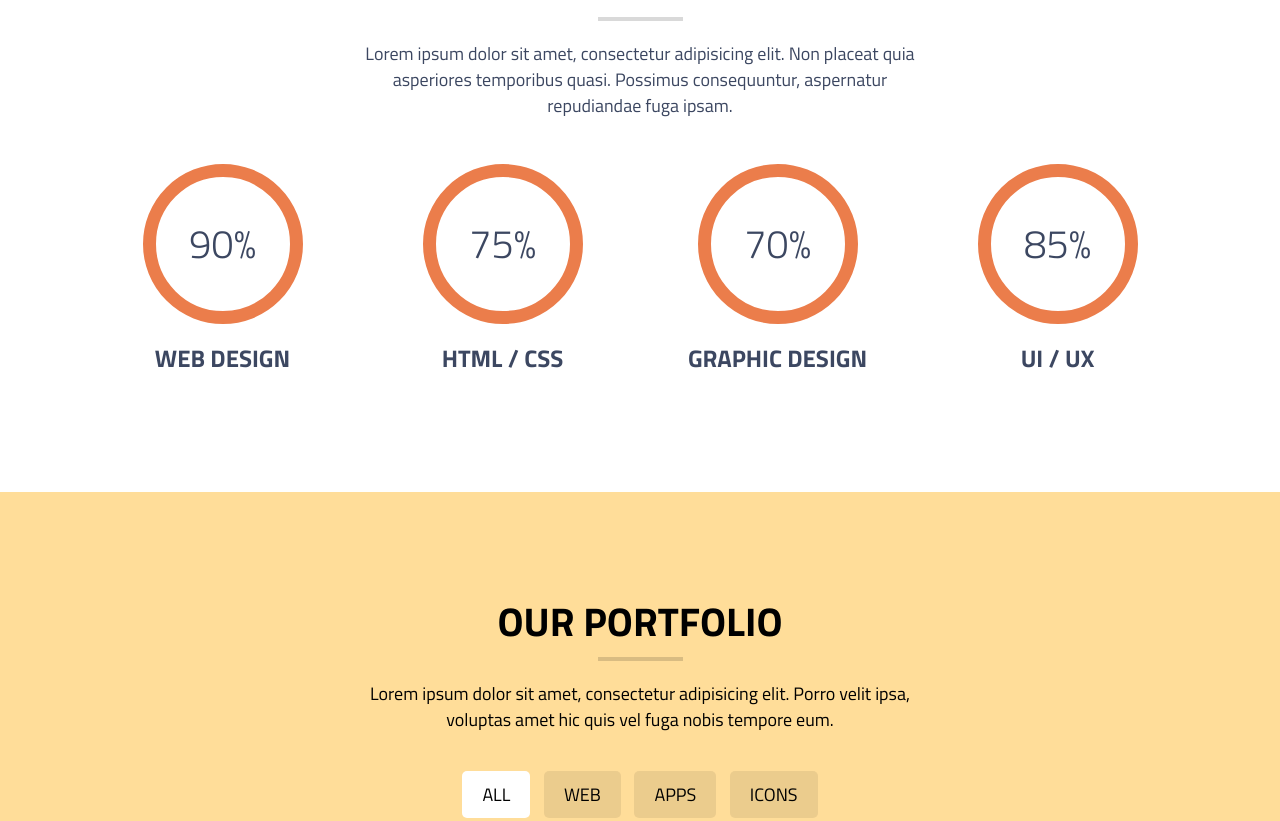
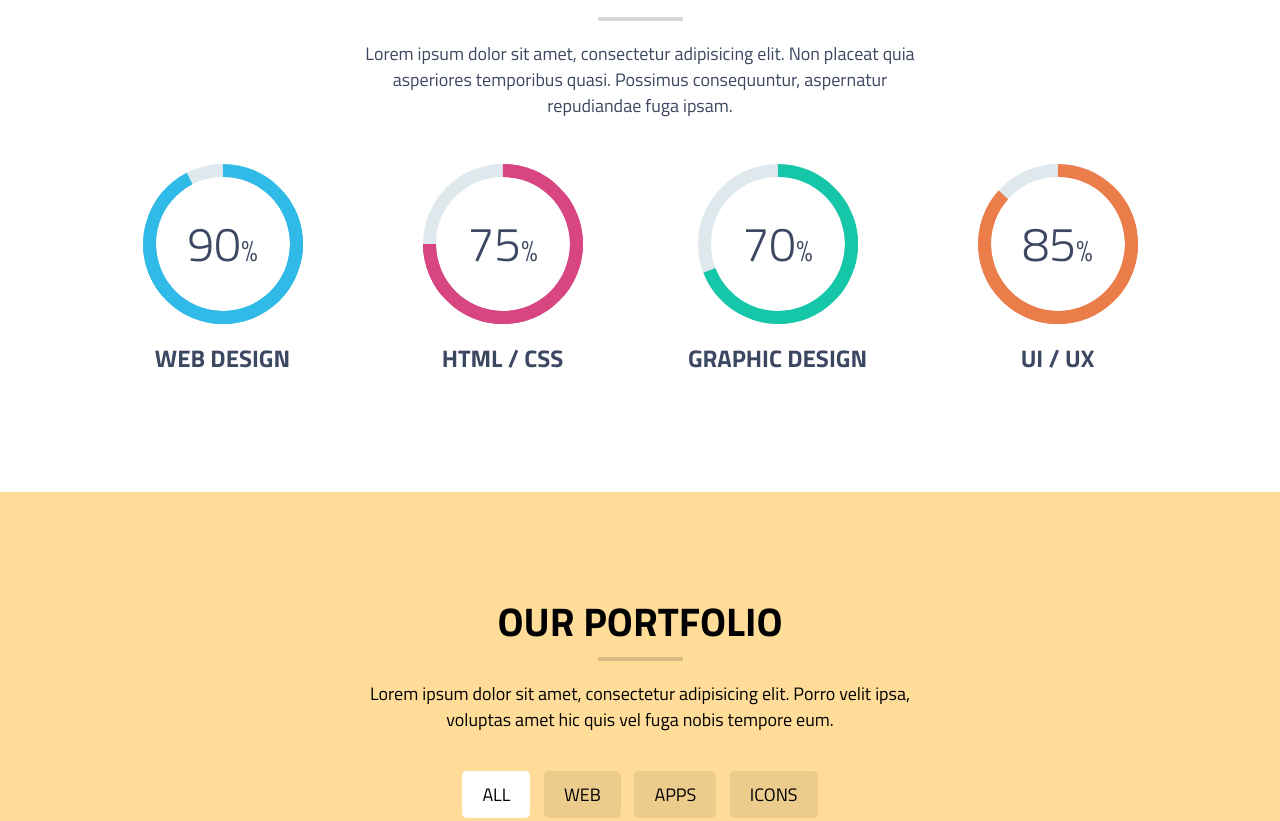
Before and after one commit to MhMadHamster/CudaSinglePage, a plain HTML site: page main.html in a window 1280 px wide. Shown: the part 2444-3265 px from the top of the page. Drawn offline with Linux system fonts and the light colour scheme.

Commit message:
skills circles

```diff
--- a/css/style.css
+++ b/css/style.css
@@ -291,15 +291,86 @@ h1 {
 
 .skill {
 	text-align: center;
-	line-height: 134px;
+	line-height: 160px;
 	display: block;
 	margin: 25px auto;
 	font-weight: 300;
-	font-size: 40px;
+	font-size: 48px;
 	width: 160px;
 	height: 160px;
-	border: 13px solid #eb7d4b;
 	border-radius: 50%;
+	position: relative;
+	letter-spacing: 20;
+}
+
+.skill > span {
+	font-size: 30px;
+}
+
+.circle {
+	position: relative;
+}
+
+.arc {
+	margin: auto;
+	top: 0;
+	left: 0;
+	bottom: 0;
+	right: 0;
+	width: 160px;
+	height: 160px;
+	border-radius: 100%;
+	border: 13px solid;
+	position: absolute;
+	display: block;
+}
+
+.arc_bg {
+	border-color: #DFE8ED;
+}
+
+/* Ninety */
+.arc_start_ninety {
+	border-color:transparent #30bae7 #30bae7 #30bae7;
+	transform: rotate(378deg);
+}
+
+.arc_end_ninety {
+	border-color:transparent #30bae7 #30bae7 #30bae7;
+	transform: rotate(315deg);
+}
+
+/* Seventy-five */
+.arc_start_seventyfive {
+	border-color:transparent #D74680 #D74680 #D74680;
+	transform: rotate(315deg);
+}
+
+.arc_end_seventyfive {
+	border-color:transparent #D74680 #D74680 #D74680;
+	transform: rotate(315deg);
+}
+
+/* Seventy */
+.arc_start_seventy {
+	border-color:transparent transparent #15C7A8 #15C7A8;
+	transform: rotate(294deg);
+}
+
+.arc_end_seventy {
+	border-color:transparent #15C7A8 #15C7A8 transparent;
+	transform: rotate(315deg);
+}
+
+/* Eighty-five */
+.arc_start_eightyfive {
+	border-color:transparent #EB7D4B #EB7D4B #EB7D4B;
+	transform: rotate(357deg);
+}
+
+.arc_end_eightyfive {
+	border-color:transparent #EB7D4B #EB7D4B #EB7D4B;
+	transform: rotate(315deg);
 }
 
 /* Main > Portfolio */
--- a/main.html
+++ b/main.html
@@ -236,22 +236,42 @@
 				<div class="row">
 
 					<div class="col-1">
-						<p class="skill dark">90%</p>
+						<div class="circle">
+							<div class="arc arc_bg"></div>
+							<div class="arc arc_start_ninety"></div>
+							<div class="arc arc_end_ninety"></div>
+							<p class="skill dark">90<span class="dark">%</span></p>
+						</div>
 						<h3 class="dark">Web Design</h3>
 					</div>
 
 					<div class="col-1">
-						<p class="skill dark">75%</p>
+						<div class="circle">
+							<div class="arc arc_bg"></div>
+							<div class="arc arc_start_seventyfive"></div>
+							<div class="arc arc_end_seventyfive"></div>
+							<p class="skill dark">75<span class="dark">%</span></p>
+						</div>
 						<h3 class="dark">Html / Css</h3>
 					</div>
 
 					<div class="col-1">
-						<p class="skill dark">70%</p>
+						<div class="circle">
+							<div class="arc arc_bg"></div>
+							<div class="arc arc_start_seventy"></div>
+							<div class="arc arc_end_seventy"></div>
+							<p class="skill dark">70<span class="dark">%</span></p>
+						</div>
 						<h3 class="dark">Graphic Design</h3>
 					</div>
 
 					<div class="col-1">
-						<p class="skill dark">85%</p>
+						<div class="circle">
+							<div class="arc arc_bg"></div>
+							<div class="arc arc_start_eightyfive"></div>
+							<div class="arc arc_end_eightyfive"></div>
+							<p class="skill dark">85<span class="dark">%</span></p>
+						</div>
 						<h3 class="dark">Ui / Ux</h3>
 					</div>
 				</div>
```
